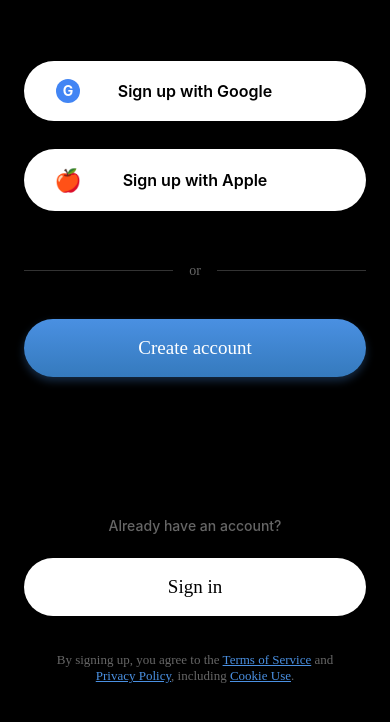
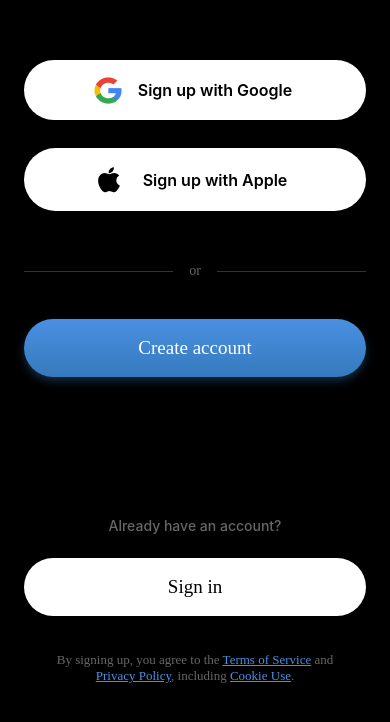
Before and after one commit to Alan4745/ShowTimeApp, a React Native app: screen /RegisterMethod in a window 390 px wide. Shown: the part 120-842 px from the top of the page. Built offline with nearby package versions, Linux system fonts and the light colour scheme.

Commit message:
refactor: UI

```diff
--- a/src/screens/HomeScreen.tsx
+++ b/src/screens/HomeScreen.tsx
@@ -1,4 +1,3 @@
-/*************  ✨ Windsurf Command 🌟  *************/
 import React, { useState } from 'react';
 import { View, StyleSheet, StatusBar } from 'react-native';
 import HomeTabScreen from './HomeTabScreen';
@@ -68,6 +67,3 @@
     flex: 1,
   },
 });
-
-
-/*******  74bebc0e-ec2b-4258-a6c7-c0bb91b3ac2a  *******/
--- a/src/screens/RegisterMethodScreen.tsx
+++ b/src/screens/RegisterMethodScreen.tsx
@@ -3,7 +3,7 @@
 import { LinearGradient } from 'react-native-linear-gradient';
 import {useNavigation } from '@react-navigation/native';
 import { useRegistration } from '../context/RegistrationContext';
-
+import { Image } from 'react-native';
 export default function RegisterMethodScreen() {
   const { updateData } = useRegistration();
   const navigation = useNavigation();
@@ -48,7 +48,7 @@
           <TouchableOpacity style={styles.socialButton} onPress={handleGoogleSignUp}>
             <View style={styles.iconContainer}>
               <View style={styles.googleIcon}>
-                <Text style={styles.googleG}>G</Text>
+                <Image source={require('../../assets/img/icon/Google.png')} />
               </View>
             </View>
             <Text style={styles.socialButtonText}>Sign up with Google</Text>
@@ -57,7 +57,7 @@
           {/* Apple Sign Up */}
           <TouchableOpacity style={styles.socialButton} onPress={handleAppleSignUp}>
             <View style={styles.iconContainer}>
-              <Text style={styles.appleIcon}>🍎</Text>
+              <Image source={require('../../assets/img/icon/Apple_Icon.png')} />
             </View>
             <Text style={styles.socialButtonText}>Sign up with Apple</Text>
           </TouchableOpacity>
@@ -140,15 +140,15 @@
     elevation: 3,
   },
   iconContainer: {
+    marginLeft: 40,
     width: 40,
     alignItems: 'center',
     justifyContent: 'center',
+    gap: 1,
   },
   googleIcon: {
     width: 24,
     height: 24,
-    borderRadius: 12,
-    backgroundColor: '#4285F4',
     alignItems: 'center',
     justifyContent: 'center',
   },
--- a/src/screens/UsernameScreen.tsx
+++ b/src/screens/UsernameScreen.tsx
@@ -1,5 +1,5 @@
 import React, { useState } from 'react';
-import { Alert } from 'react-native';
+import { Alert, StyleSheet } from 'react-native';
 import { useNavigation } from '@react-navigation/native';
 import { useRegistration } from '../context/RegistrationContext';
 import ScreenLayout from '../components/common/ScreenLayout';
@@ -31,7 +31,7 @@
   };
 
   return (
-    <ScreenLayout currentStep={1} totalSteps={6}>
+    <ScreenLayout currentStep={1} totalSteps={6} style={styles.titleFont}>
       <ContentContainer>
         <ScreenTitle title="Username" />
         <FormInput
@@ -54,3 +54,11 @@
     </ScreenLayout>
   );
 }
+
+const styles = StyleSheet.create({
+  titleFont: {
+    fontFamily: 'AnonymousPro-Regular',
+    fontSize: 24,
+    lineHeight: 33,
+  },
+});
```
